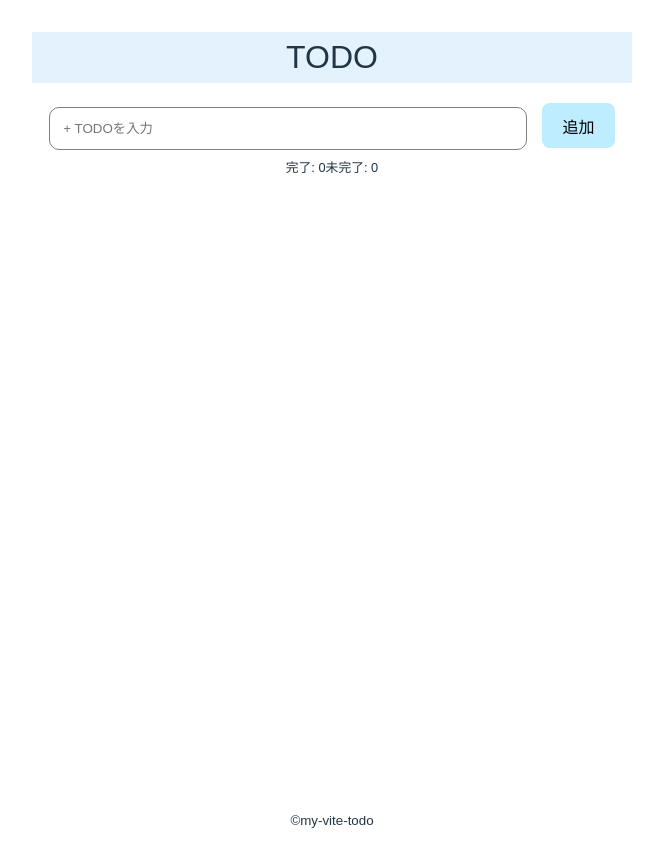
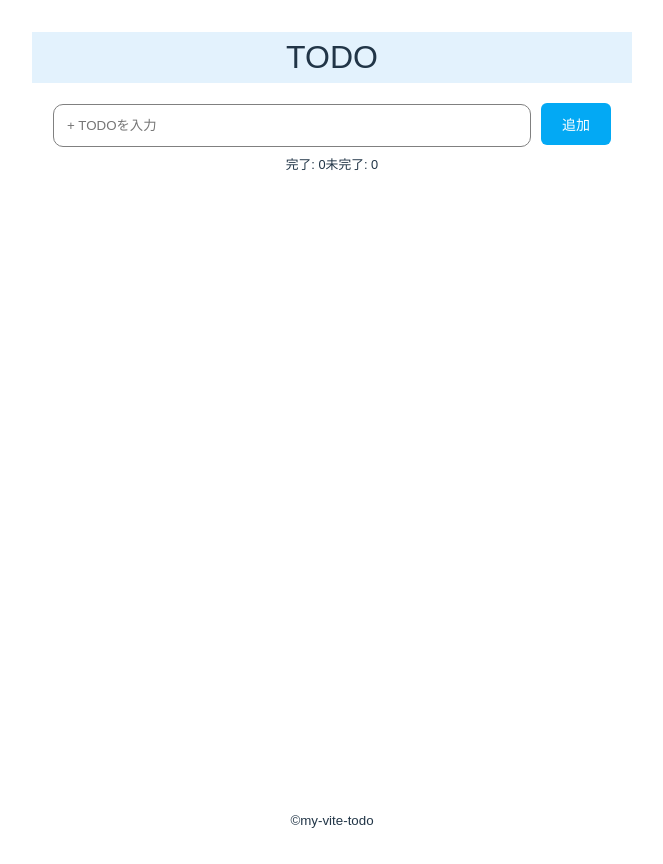
Before and after one commit to yukiyuki925/vue-practice, a Vue app in the folder my-vite-todo/: page / in a window 1280 px wide. Shown: the whole page, without its empty margins (308-971 px from the left). Built offline with nearby package versions, Linux system fonts and the light colour scheme.

Commit message:
basebutton 追加

```diff
--- /dev/null
+++ b/my-vite-todo/src/components/BaseButton.vue
@@ -0,0 +1,38 @@
+<script setup>
+// 親からプロパティ :colorを取得
+const props = defineProps({ color: String });
+const emit = defineEmits(["on-click"]);
+const onClick = () => {
+  emit("on-click");
+};
+</script>
+
+<template>
+  <button class="btn" :class="props.color" @click="onClick()">
+    <slot />
+  </button>
+</template>
+
+<style scoped>
+.btn {
+  padding: 10px;
+  border-radius: 6px;
+  color: #fff;
+  text-align: center;
+  font-size: 14px;
+  margin-left: 10px;
+  width: 70px;
+}
+
+.blue {
+  background-color: #03a9f4;
+}
+
+.green {
+  background-color: #00c853;
+}
+
+.pink {
+  background-color: #ff4081;
+}
+</style>
--- a/my-vite-todo/src/components/MainTodo.vue
+++ b/my-vite-todo/src/components/MainTodo.vue
@@ -1,6 +1,7 @@
 <script setup>
 import { ref } from "vue";
 import { useTodoList } from "../composables/useTodoList.js";
+import BaseButton from "/src/components/BaseButton.vue";
 
 const todoRef = ref("");
 const isEditRef = ref(false);
@@ -41,8 +42,10 @@ const changeCheck = (id) => {
       v-model="todoRef"
       placeholder="+ TODOを入力"
     />
-    <button class="btn edit" @click="editTodo" v-if="isEditRef">変更</button>
-    <button class="button" @click="addTodo" v-else>追加</button>
+    <BaseButton color="green" @on-click="editTodo" v-if="isEditRef"
+      >変更</BaseButton
+    >
+    <BaseButton color="blue" @on-click="addTodo" v-else>追加</BaseButton>
   </div>
 
   <!-- todo一覧 -->
@@ -57,8 +60,12 @@ const changeCheck = (id) => {
         /><label>{{ todo.task }}</label>
       </div>
       <div class="btns">
-        <button class="btn green" @click="showTodo(todo.id)">edit</button>
-        <button class="btn red" @click="deleteTodo(todo.id)">delete</button>
+        <BaseButton color="green" @on-click="showTodo(todo.id)"
+          >edit</BaseButton
+        >
+        <BaseButton color="pink" @on-click="deleteTodo(todo.id)"
+          >delete</BaseButton
+        >
       </div>
     </div>
   </div>
```
